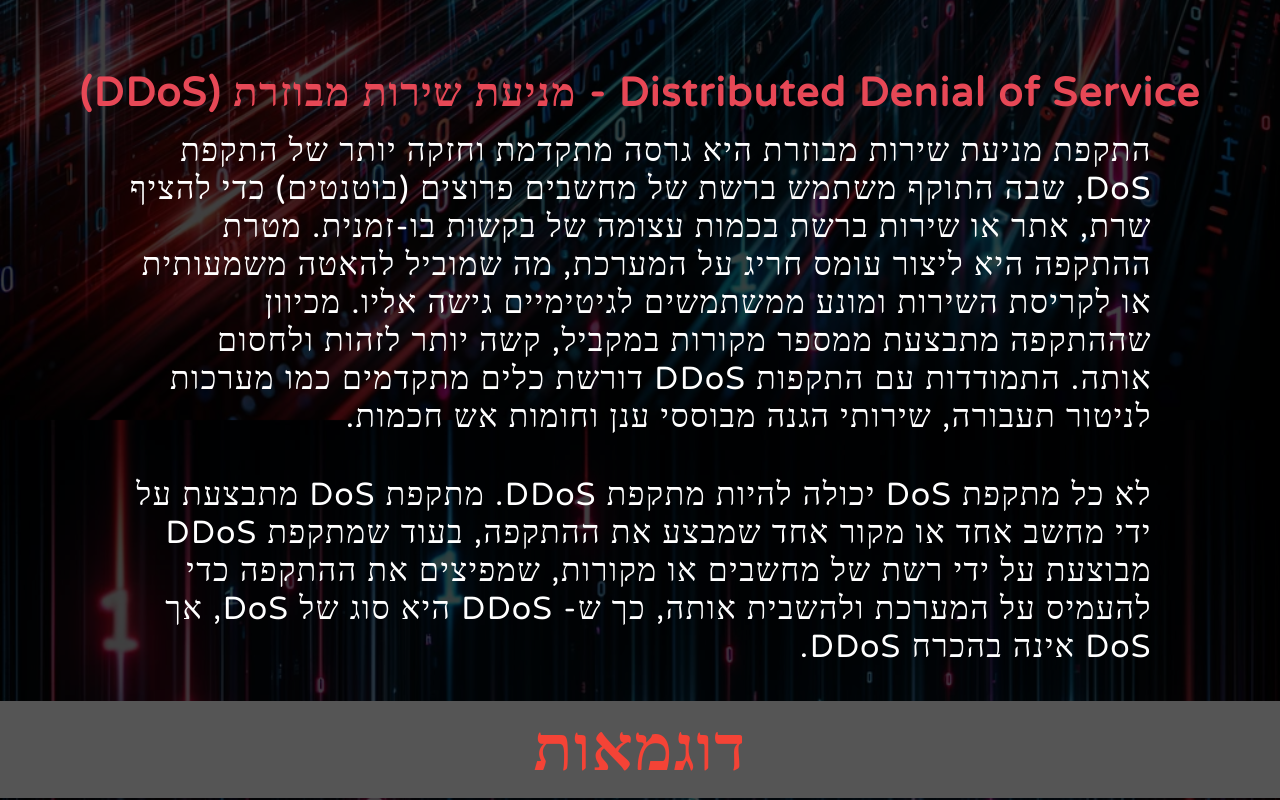
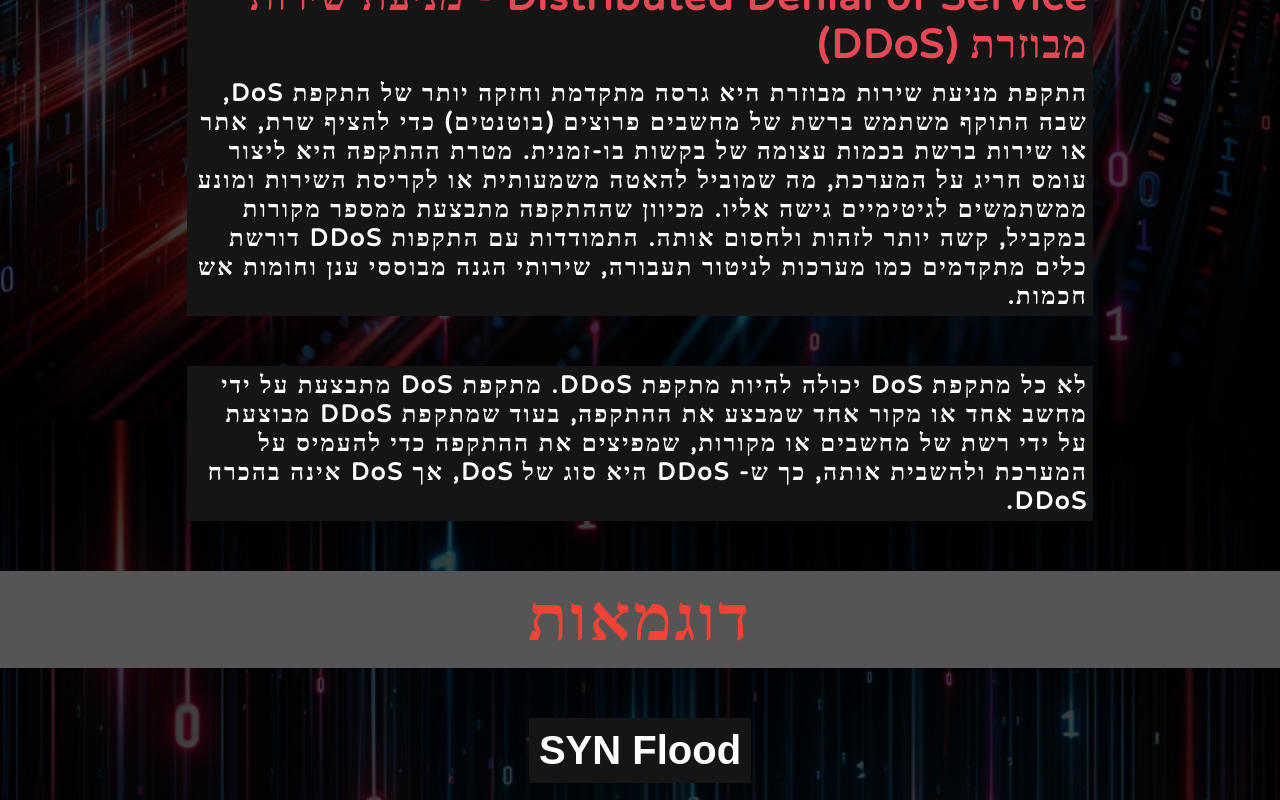
Before and after one commit to Yakir13/CyberFortress, a React (Vite) app in the folder CyberFortress/: page /DoS_DDoS in a window 1280 px wide. Shown: the part 620-1420 px from the top of the page. Built offline with nearby package versions, Linux system fonts and the light colour scheme.

Commit message:
text fix

```diff
--- a/CyberFortress/src/components/Content/DoS_DDoS_Content/DoS_DDoS_Content.css
+++ b/CyberFortress/src/components/Content/DoS_DDoS_Content/DoS_DDoS_Content.css
@@ -2,52 +2,54 @@
     text-align: right;
 }
 
-h1 {
+.ddh1 {
     background-color: #555;
     color: #F44336;
-    letter-spacing: 1.5px;
+    letter-spacing: 3px;
     text-align: center;
     margin: 0 0 50px;
     font-size: 4rem;
     padding: 10px;
 }
 
-h2 {
-    /* background-color: #151515; */
-    padding: 10px;
+.ddh2 {
+    background-color: #151515;
+    color: #E74856;
+    padding: 5px;
     display: flex;
     align-items: center;
     justify-content: center;
     margin: 0 auto;
-    color: #E74856;
     font-size: 2.5rem;
-    border-radius: 10px;
     letter-spacing: 1.5px;
+    width: 70%;
+    font-weight: 600;
 }
 
-p {
+.ddp {
+    background-color: #151515;
     color: #fff;
-    font-size: 2rem;
-    letter-spacing: 1.5px;
+    font-size: 1.5rem;
+    letter-spacing: 2.2px;
     padding: 5px;
-    border-radius: 10px;
-    width:80%;
     direction: rtl;
     text-align: right;
-    margin: 0 auto 30px;
+    margin: 0 auto 50px;
+    width:70%;
+    font-weight: 600;
 }
 
 button {
     color: #fff;
     background-color: #151515;
-    border-radius: 10px;
+    /* border-radius: 10px; */
     padding: 10px;
     font-weight: 600;
     border: none;
     font-size: 2.5rem;
     cursor: pointer;
     display: block;
-    margin: 0 auto 30px;
+    margin: 0 auto;
 }
 
 button:hover,
@@ -56,14 +58,14 @@ button.active-button {
 }
 
 .isVisible {
-    /* color: #fff; */
+    color: #fff;
     background-color: #151515;
-    font-size: 2rem;
-    letter-spacing: 1.5px;
+    font-size: 1.5rem;
+    letter-spacing: 2.2px;
     padding: 5px;
-    border-radius: 10px;
-    width: 80%;
+    width: 70%;
     direction: rtl;
     text-align: right;
     margin: 0 auto 30px;
+    font-weight: 600;
 }
--- a/CyberFortress/src/components/Content/DoS_DDoS_Content/DoS_DDoS_Content.jsx
+++ b/CyberFortress/src/components/Content/DoS_DDoS_Content/DoS_DDoS_Content.jsx
@@ -15,16 +15,16 @@ function DoS_DDoS_Content(){
     return(
     <div className="DoS_DDoS">
         <div id="main">
-            <h1 dir='rtl'>DoS & DDoS</h1>
-            <h2 dir='rtl'>Denial of Service - מניעת שירות (DoS)</h2>
-            <p dir='rtl'>התקפת מניעת שירות היא מתקפת סייבר שמטרתה לשבש או למנוע גישה תקינה לשירותי רשת, אתרי אינטרנט או שרתים על ידי הצפתם בכמות עצומה של בקשות או מידע ממקור יחיד. ההצפה יוצרת עומס יתר על המערכת, מה שמוביל להאטה משמעותית או לקריסת השירות, ובכך מונעת ממשתמשים לגיטימיים גישה אליו. למרות שהתקפת DoS נחשבת לפשוטה יחסית לביצוע, היא עלולה לגרום לנזקים תפעוליים וכלכליים חמורים. כדי להתגונן מפניה, נעשה שימוש בכלים כמו חומות אש, הגבלת קצב בקשות ומערכות לניטור תעבורה.</p>
+            <h1 className='ddh1' dir='rtl'>DoS & DDoS</h1>
+            <h2 className='ddh2' dir='rtl'>Denial of Service - מניעת שירות (DoS)</h2>
+            <p className='ddp' dir='rtl'>התקפת מניעת שירות היא מתקפת סייבר שמטרתה לשבש או למנוע גישה תקינה לשירותי רשת, אתרי אינטרנט או שרתים על ידי הצפתם בכמות עצומה של בקשות או מידע ממקור יחיד. ההצפה יוצרת עומס יתר על המערכת, מה שמוביל להאטה משמעותית או לקריסת השירות, ובכך מונעת ממשתמשים לגיטימיים גישה אליו. למרות שהתקפת DoS נחשבת לפשוטה יחסית לביצוע, היא עלולה לגרום לנזקים תפעוליים וכלכליים חמורים. כדי להתגונן מפניה, נעשה שימוש בכלים כמו חומות אש, הגבלת קצב בקשות ומערכות לניטור תעבורה.</p>
             <br />
-            <h2 dir='rtl'>Distributed Denial of Service - מניעת שירות מבוזרת (DDoS)</h2>
-            <p dir='rtl'>התקפת מניעת שירות מבוזרת היא גרסה מתקדמת וחזקה יותר של התקפת DoS, שבה התוקף משתמש ברשת של מחשבים פרוצים (בוטנטים) כדי להציף שרת, אתר או שירות ברשת בכמות עצומה של בקשות בו-זמנית. מטרת ההתקפה היא ליצור עומס חריג על המערכת, מה שמוביל להאטה משמעותית או לקריסת השירות ומונע ממשתמשים לגיטימיים גישה אליו. מכיוון שההתקפה מתבצעת ממספר מקורות במקביל, קשה יותר לזהות ולחסום אותה. התמודדות עם התקפות DDoS דורשת כלים מתקדמים כמו מערכות לניטור תעבורה, שירותי הגנה מבוססי ענן וחומות אש חכמות.</p>
-            <p dir='rtl'>לא כל מתקפת DoS יכולה להיות מתקפת DDoS. מתקפת DoS מתבצעת על ידי מחשב אחד או מקור אחד שמבצע את ההתקפה, בעוד שמתקפת DDoS מבוצעת על ידי רשת של מחשבים או מקורות, שמפיצים את ההתקפה כדי להעמיס על המערכת ולהשבית אותה, כך ש- DDoS היא סוג של DoS, אך DoS אינה בהכרח DDoS.</p>
+            <h2 className='ddh2' dir='rtl'>Distributed Denial of Service - מניעת שירות מבוזרת (DDoS)</h2>
+            <p className='ddp' dir='rtl'>התקפת מניעת שירות מבוזרת היא גרסה מתקדמת וחזקה יותר של התקפת DoS, שבה התוקף משתמש ברשת של מחשבים פרוצים (בוטנטים) כדי להציף שרת, אתר או שירות ברשת בכמות עצומה של בקשות בו-זמנית. מטרת ההתקפה היא ליצור עומס חריג על המערכת, מה שמוביל להאטה משמעותית או לקריסת השירות ומונע ממשתמשים לגיטימיים גישה אליו. מכיוון שההתקפה מתבצעת ממספר מקורות במקביל, קשה יותר לזהות ולחסום אותה. התמודדות עם התקפות DDoS דורשת כלים מתקדמים כמו מערכות לניטור תעבורה, שירותי הגנה מבוססי ענן וחומות אש חכמות.</p>
+            <p className='ddp' dir='rtl'>לא כל מתקפת DoS יכולה להיות מתקפת DDoS. מתקפת DoS מתבצעת על ידי מחשב אחד או מקור אחד שמבצע את ההתקפה, בעוד שמתקפת DDoS מבוצעת על ידי רשת של מחשבים או מקורות, שמפיצים את ההתקפה כדי להעמיס על המערכת ולהשבית אותה, כך ש- DDoS היא סוג של DoS, אך DoS אינה בהכרח DDoS.</p>
         </div>
         <div className="examples">
-            <h1>דוגמאות</h1>
+            <h1 className='ddh1'>דוגמאות</h1>
             <button className={isVisible1 ? "active-button" : ""} onClick={()=>setIsVisible1(!isVisible1)}>SYN Flood</button>
             {isVisible1 && (<p dir='rtl' className='isVisible'>מתקפה שמטרתה להעמיס על שרת ולשבש את פעילותו התקינה באמצעות ניצול תהליך ה-TCP Handshake. תהליך זה כולל שלושה שלבים: הלקוח שולח בקשת חיבור (SYN), השרת משיב באישור (SYN-ACK), ולאחר מכן הלקוח מאשר את החיבור (ACK). במתקפת SYN Flood, התוקף מציף את השרת בכמות עצומה של בקשות SYN מזויפות או שאינן מסתיימות באישור סופי, מה שגורם לשרת להמתין לאישור שלא מגיע. כתוצאה מכך, משאבי השרת (כגון זיכרון ופתחים בפורטים) מתמלאים במהירות, מה שעלול לגרום לאיטיות קיצונית, דחיית חיבורים חדשים ואף לקריסה מוחלטת. כדי להגן על המערכת, ניתן להשתמש בטכניקות כמו SYN Cookies שמונעות הקצאת משאבים לפני אימות מלא, להפעיל חומות אש מתקדמות, להגביל את קצב החיבורים וליישם מערכות לזיהוי ומניעת חדירות (IDS/IPS). צעדים אלו מסייעים בזיהוי תעבורה חריגה ובמניעת ניצול משאבי השרת עד למיצוי.</p>)}
             <br />
```
